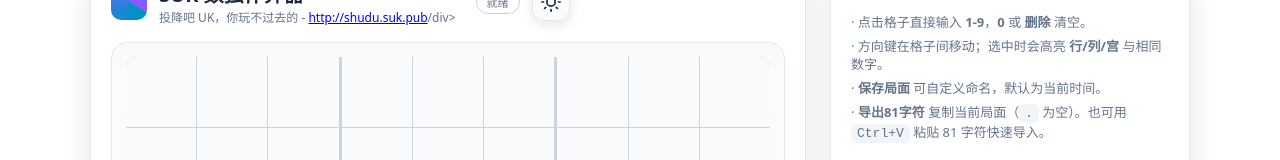
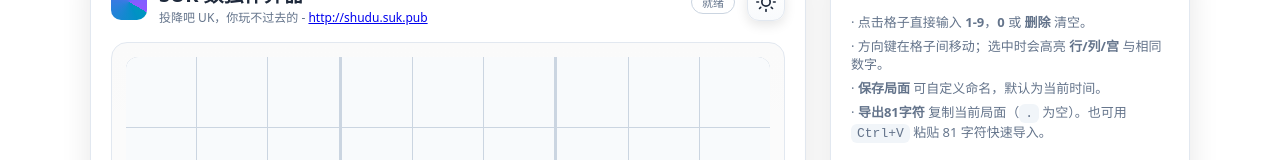
Before and after one commit to gortonlau/suk-sudoku, a plain HTML site: page index.html in a window 1280 px wide. Shown: the top 160 px of the page. Drawn offline with Linux system fonts and the light colour scheme.

Commit message:
Update index.html

```diff
--- a/index.html
+++ b/index.html
@@ -81,7 +81,7 @@
       <header>
         <div class="title">
           <div class="logo" aria-hidden="true"></div>
-          <div><h1>SUK 数独作弊器</h1><div class="subtitle">投降吧 UK，你玩不过去的 - <a href="http://shudu.suk.pub">http://shudu.suk.pub</a>/div></div>
+          <div><h1>SUK 数独作弊器</h1><div class="subtitle">投降吧 UK，你玩不过去的 - <a href="http://shudu.suk.pub">http://shudu.suk.pub</a></div></div>
         </div>
         <div class="header-controls">
           <div class="badge" id="status">就绪</div>
```
